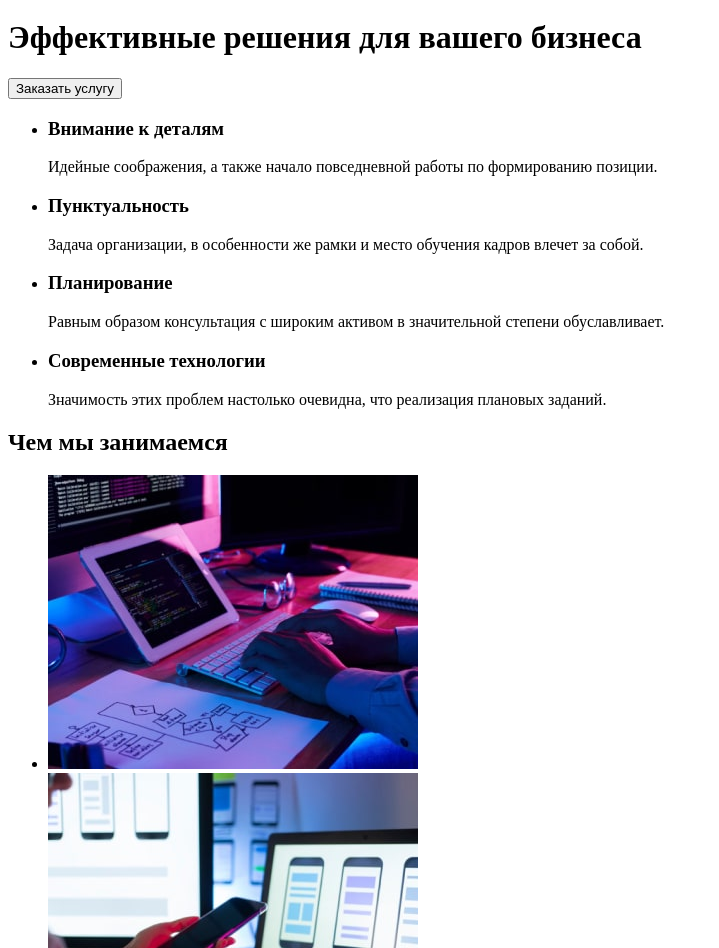
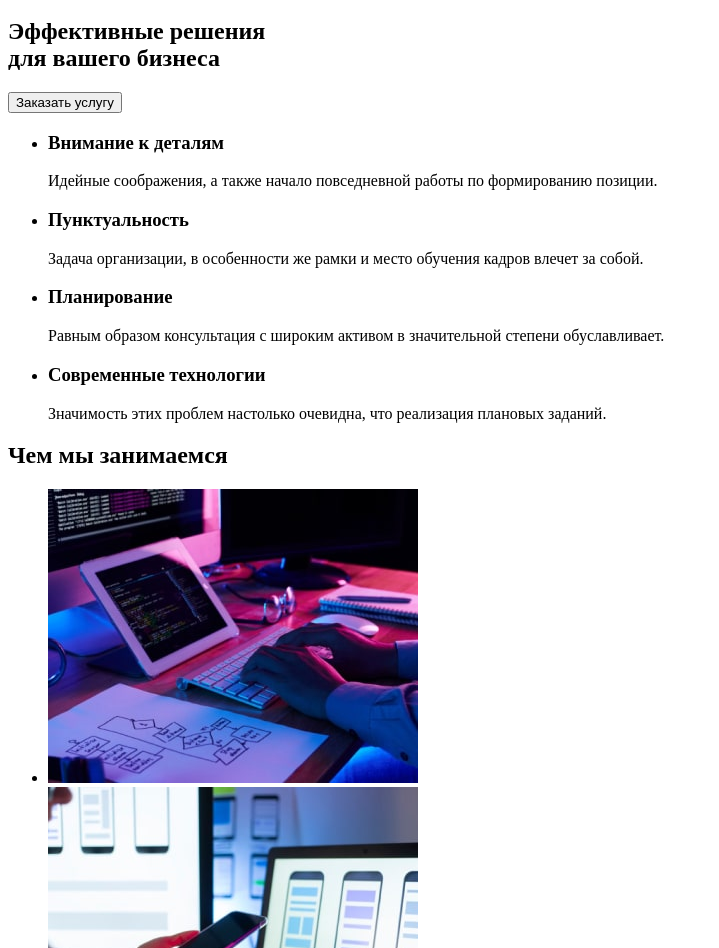
Before and after one commit to Alexey-Kushnir/goit-markup-hw-01, a plain HTML site: page index.html in a window 1280 px wide. Shown: the part 124-1072 px from the top of the page, without its empty margins (0-719 px from the left). Drawn offline with Linux system fonts and the light colour scheme.

Commit message:
Update index.html

```diff
--- a/index.html
+++ b/index.html
@@ -7,7 +7,7 @@
     <title>WebStudio</title>
   </head>
   <body>
-    <!-- header -->
+    <!-- навигация -->
     <header>
       <nav>
         <ul>
@@ -22,8 +22,16 @@
     </header>
     <!-- main -->
     <main>
-      <h1>Эффективные решения для вашего бизнеса</h1>
+      <!-- эффективные решения   -->
+      <section>
+        <h1>
+          Эффективные решения <br />
+          для вашего бизнеса
+        </h1>
         <button type="button">Заказать услугу</button>
+      </section>
+      <!-- преимущества -->
+      <section>
         <ul>
           <li>
             <h3>Внимание к деталям</h3>
@@ -31,23 +39,33 @@
           </li>
           <li>
             <h3>Пунктуальность</h3>
-          <p>Задача организации, в особенности же рамки и место обучения кадров влечет за собой.</p>
+            <p>
+              Задача организации, в особенности же рамки и место обучения кадров влечет за собой.
+            </p>
           </li>
           <li>
             <h3>Планирование</h3>
-          <p>Равным образом консультация с широким активом в значительной степени обуславливает.</p>
+            <p>
+              Равным образом консультация с широким активом в значительной степени обуславливает.
+            </p>
           </li>
           <li>
             <h3>Современные технологии</h3>
             <p>Значимость этих проблем настолько очевидна, что реализация плановых заданий.</p>
           </li>
         </ul>
+      </section>
+      <!-- чем мы занимаемся -->
+      <section>
         <h2>Чем мы занимаемся</h2>
         <ul>
           <li><img src="./images/box_1-min.jpg" alt="Разработка" width="370" height="294" /></li>
           <li><img src="./images/box_2-min.jpg" alt="UI" width="370" height="294" /></li>
           <li><img src="./images/box_3-min.jpg" alt="Дизайн" width="370" height="294" /></li>
         </ul>
+      </section>
+      <!-- наша команда -->
+      <section>
         <h2>Наша команда</h2>
         <ul>
           <li>
@@ -71,8 +89,9 @@
             <p>UI Designer</p>
           </li>
         </ul>
+      </section>
     </main>
-    <!-- footer -->
+    <!-- контакты -->
     <footer>
       <a href="./index.html">WebStudio</a>
       <address>
```
Lines whose indentation alone changed are shown as unchanged.
